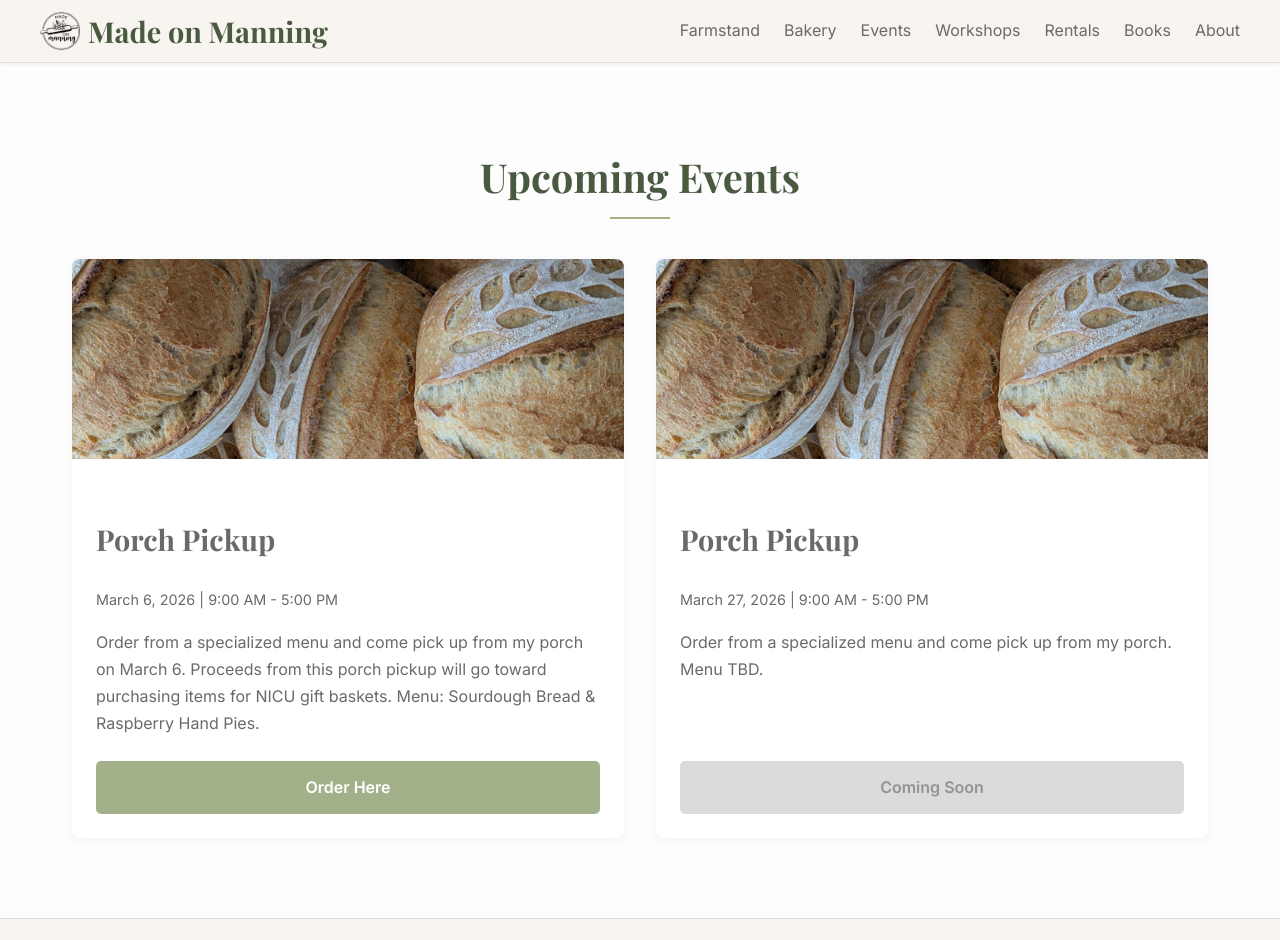
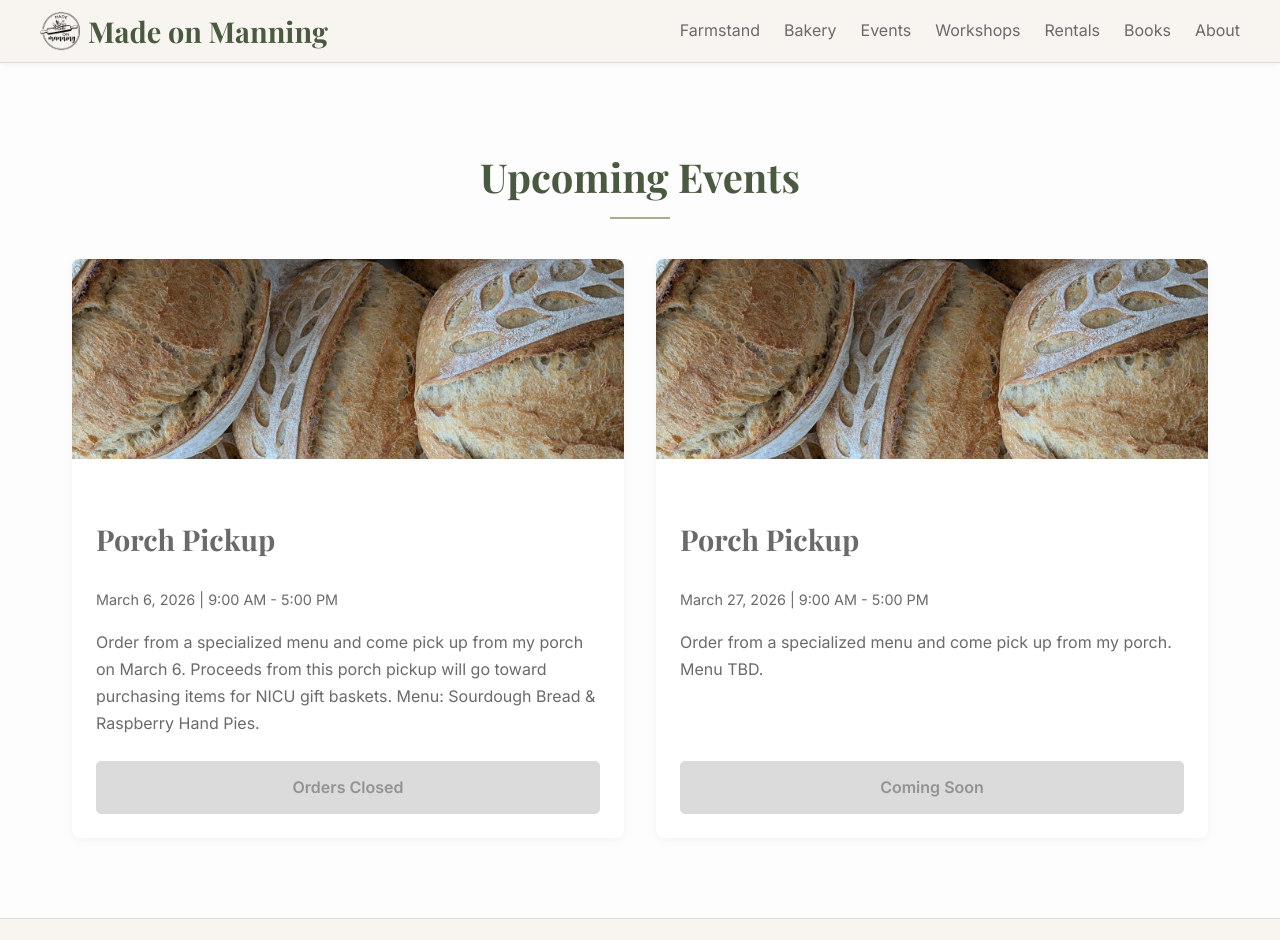
Before and after one commit to madeonmanning/madeonmanning.github.io, a Next.js app: page /events in a window 1280 px wide. Shown: the top 940 px of the page. Built offline with nearby package versions, Linux system fonts and the light colour scheme; a web font is replaced by a local one.

Commit message:
close form

```diff
--- a/app/events/page.jsx
+++ b/app/events/page.jsx
@@ -56,8 +56,8 @@ function Events() {
       time: '9:00 AM - 5:00 PM',
       title: 'Porch Pickup',
       description: 'Order from a specialized menu and come pick up from my porch on March 6. Proceeds from this porch pickup will go toward purchasing items for NICU gift baskets. Menu: Sourdough Bread & Raspberry Hand Pies.',
-      link: 'https://docs.google.com/forms/d/e/1FAIpQLSd-RvdkP0EB-d6SmCycdH9qXOKMEJU4GbaW9p4QZWHM9-Ej3A/viewform?usp=publish-editor',
-      linkText: 'Order Here'
+      link: '#',
+      linkText: 'Orders Closed'
     },
     {
       id: 3,
```
